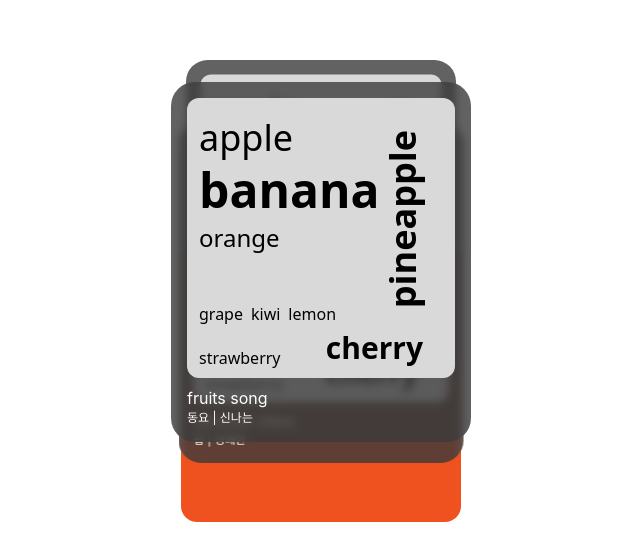
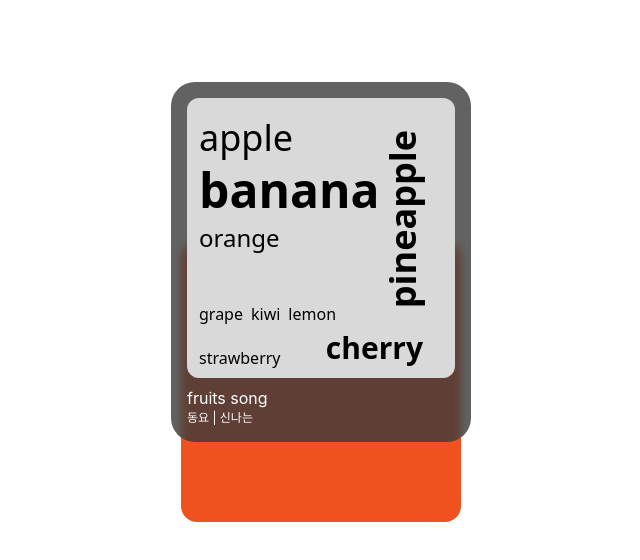
Before and after one commit to likelion-zero/ZERO-FE, a React (Vite) app: page / in a window 1280 px wide. Shown: the part 138-698 px from the top of the page, without its empty margins (319-959 px from the left). Built offline with nearby package versions, Linux system fonts and the light colour scheme; a web font is replaced by a local one.

Commit message:
Feat: Create Album Stack

```diff
--- a/src/features/MusicChart/components/Album.jsx
+++ b/src/features/MusicChart/components/Album.jsx
@@ -2,7 +2,7 @@
 const Album = ({title, genre}) => {
 
   return(
-    <div className="absolute top-1/2 left-1/2 -translate-1/2 flex flex-col justify-center items-center">
+    <div className="absolute top-1/2 left-1/2 -translate-1/2 flex flex-col justify-center items-center z-10">
       <div className="w-75 h-90 rounded-3xl flex flex-col p-4 bg-[#3b3b3b]/80 backdrop-blur-xs">
         <div className="relative flex-1 bg-[#d9d9d9] rounded-xl p-3">
 
--- a/src/features/MusicChart/components/AlbumStack.jsx
+++ b/src/features/MusicChart/components/AlbumStack.jsx
@@ -1,4 +1,4 @@
-
+import { useState } from 'react';
 import Album from './Album';
 const AlbumStack = () => {
   const albums = [
@@ -7,22 +7,17 @@ const AlbumStack = () => {
     { id: 3, title: 'night jazz', genre: '재즈 | 차분한' },
   ];
 
+  const [currentIndex, setCurrentIndex] = useState(0);
+
+  const handleNext = () => {
+    setCurrentIndex((prev) => (prev+1) % albums.length);
+  };
+
   return(
     <div className="relative w-full h-screen flex justify-center items-center">
-      {albums.map((album, index) => (
-        <div
-          key={album.id}
-          className="absolute"
-          style={{
-            transform: `translateY(${index%2 ? index * 30 : index * -20}px) scale(${1 - index * 0.05})`,
-            zIndex: albums.length - index,
-          }}
-        >
-          <Album {...album} />
-        </div>
+      <Album {...albums[currentIndex]} />
 
-      ))}
-      <div className="relative w-70 h-70 bg-orange-100 rounded-2xl translate-y-30" />
+      <div className="relative w-70 h-70 bg-orange-100 rounded-2xl translate-y-30 " />
     </div>
   )
 };
```
